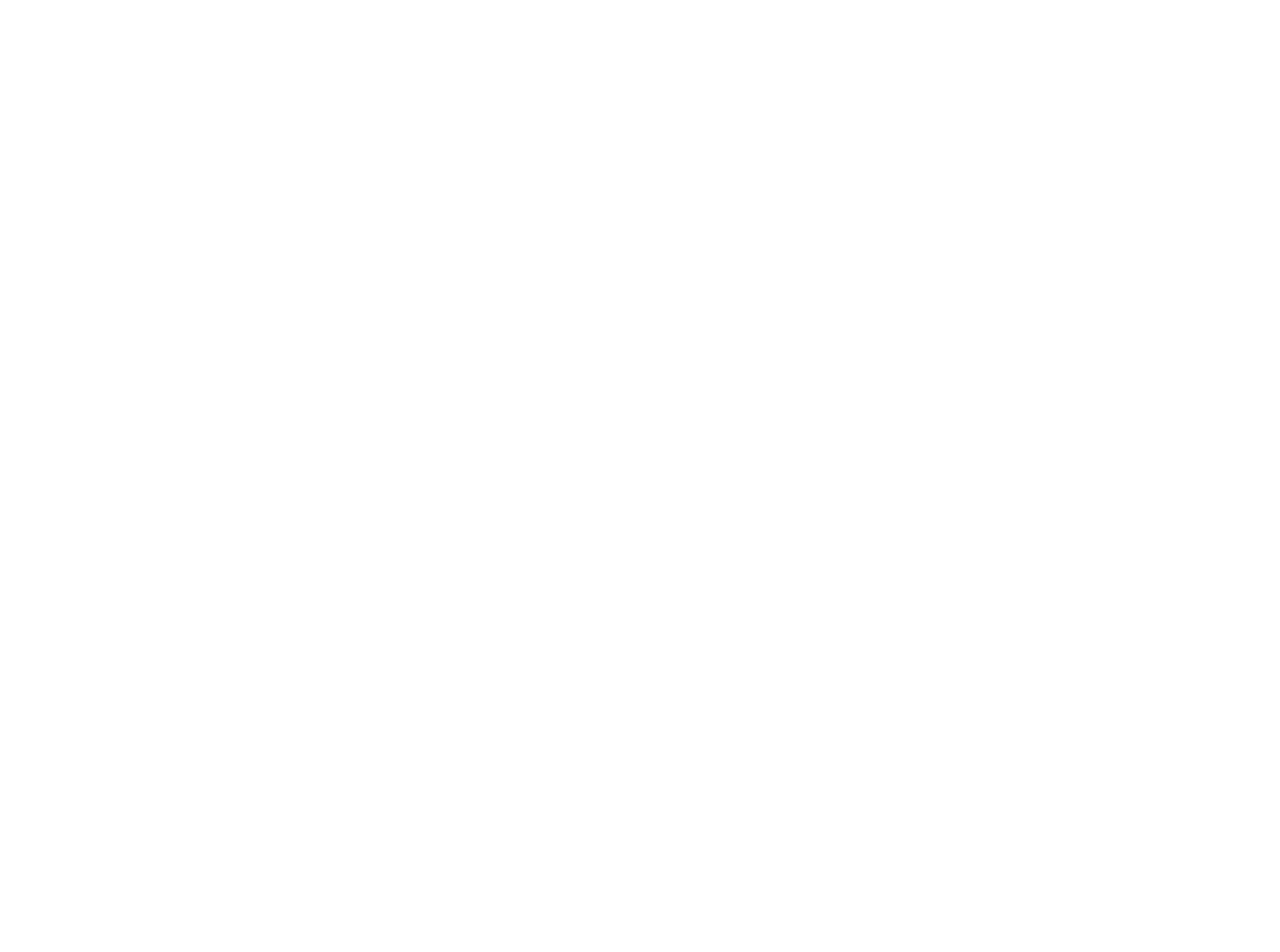
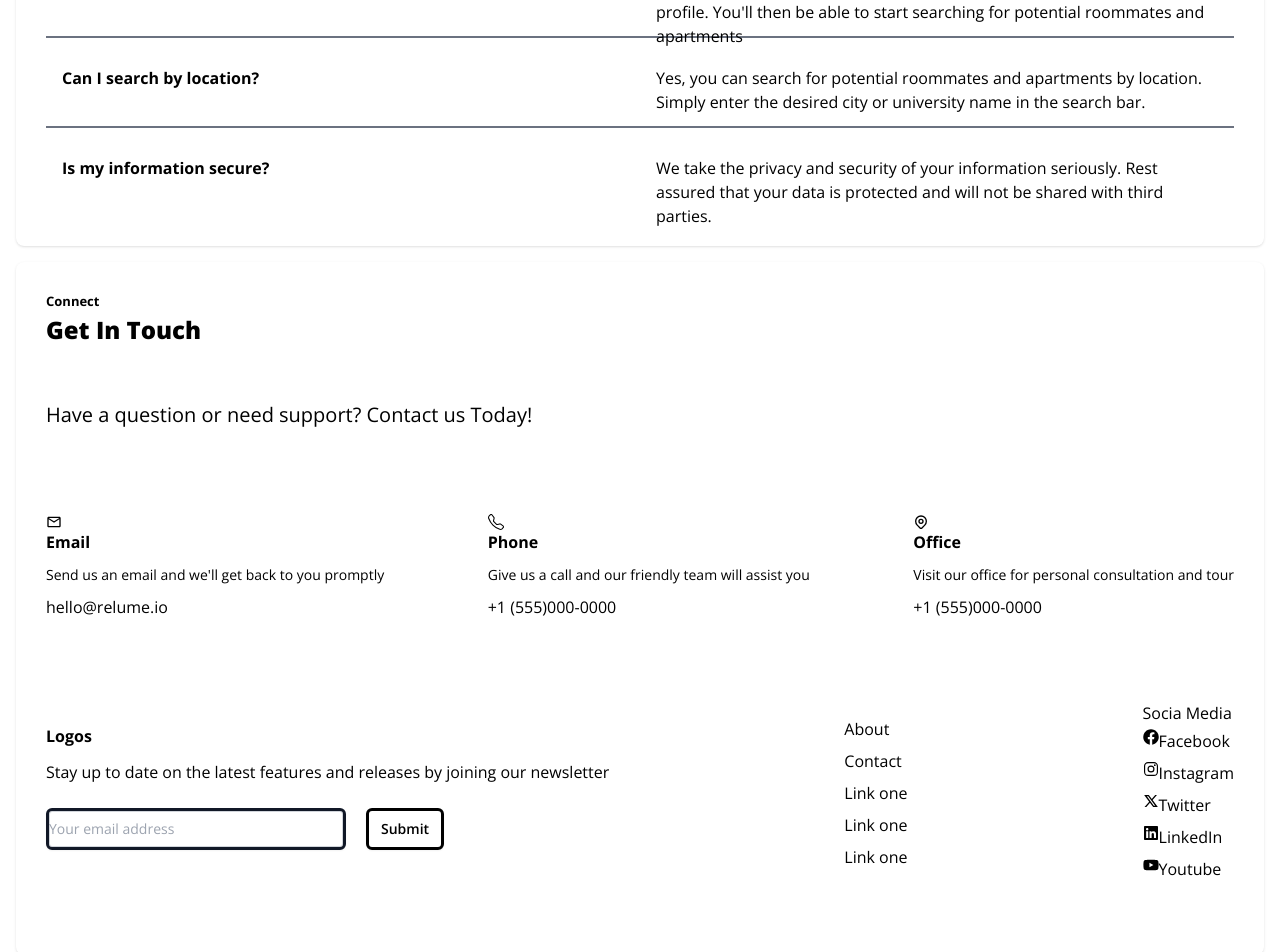
Before and after one commit to sreedhar-shreyas/NEARLY, a Next.js app: page / in a window 1280 px wide. Shown: the part 540-1492 px from the top of the page. Before the commit the page ends 800 px from the top, so only its background shows below. Built offline with nearby package versions, Linux system fonts and the light colour scheme.

Commit message:
Commitng contact and FAQ section

```diff
--- /dev/null
+++ b/app/pages/Footer/Connect.css
@@ -0,0 +1,99 @@
+
+.bg-white {
+    padding: 30px;
+}
+
+.connectHeading {
+    font-weight: 700;
+    font-size: small;
+}
+
+.connectDiscription {
+
+    font-weight: 900;
+    font-size: x-large;
+    margin-bottom: 20px;
+}
+
+.connect {
+
+    font-size: 20px;
+    margin-bottom: 20px;
+}
+.contactDetails {
+    display: flex;
+    justify-content: space-between;
+}
+
+.email,
+.contact,
+.address {
+    text-align: center;
+}
+
+.emailHeading,
+.phoneHeading,
+.addressHeading {
+    display: flex;
+    font-size: 16px;
+    font-weight: bold;
+    margin-bottom: 10px;
+    justify-content: flex-start;
+}
+
+.emaildiscription,
+.phonediscription,
+.addressdiscription {
+    font-size: 14px;
+    display: flex;
+    justify-content: flex-start;
+    margin-bottom: 10px;
+}
+
+a {
+    color: black;
+    text-decoration: none;
+    display: flex;
+    justify-content: flex-start;
+}
+
+a:hover {
+    text-decoration: underline;
+}
+
+#fname{
+    border: solid;
+}
+#newslettersubmit{
+    border: solid;
+}
+.space {
+    margin-right: 10px;
+}
+.connectsection{
+    align-items: center;
+    padding-top: 50px;
+    display: flex;
+    justify-content: space-between;;
+}
+.icon{
+    display: flex;
+}
+MdMailOutline,BsTelephone,HiOutlineLocationMarker{
+    size: x-large;
+}
+.block{
+    width: 300px;
+}
+.rounded{
+color: aliceblue;
+}
+#newslettersubmit{
+    background-color: white;
+    color: black;
+    margin-left: 20px;
+}
+.formnewsletter{
+    width: 100%;
+    display: flex;
+}
--- /dev/null
+++ b/app/pages/Footer/Connect.tsx
@@ -0,0 +1,112 @@
+import React from 'react';
+import './Connect.css';
+import { RiTwitterXLine } from "react-icons/ri";
+
+import { MdMailOutline } from "react-icons/md";
+import { BsTelephone } from "react-icons/bs";
+import { HiOutlineLocationMarker } from "react-icons/hi";
+import { FaFacebook } from "react-icons/fa";
+import { IoLogoInstagram } from "react-icons/io5";
+import { FaLinkedin } from "react-icons/fa";
+import { FaYoutube } from "react-icons/fa";
+
+export default function Connect() {
+    return (
+        <div className='bg-white rounded-lg shadow m-4 dark:bg-white-800'>
+            <div className='connectHeading'>Connect</div>
+            <div className='connectDiscription'>Get In Touch</div>
+            <div className='connect py-8'>Have a question or need support? Contact us Today!</div>
+            <div className='contactDetails py-8'>
+                <div className='email'>
+                    <div className='testmail'>
+                        <MdMailOutline />
+                    </div>
+                    <div className='emailHeading'>
+                        Email
+                    </div>
+                    <div className='emaildiscription' > Send us an email and we'll get back to you promptly</div>
+                    <a href='mailto:hello@relume.io'>hello@relume.io</a>
+                </div>
+                <div className='contact'>
+                    <BsTelephone />
+                    <div className='phoneHeading'>
+                        Phone
+                    </div>
+                    <div className='phonediscription' > Give us a call and our friendly team will assist you</div>
+                    <a href='tel:+1(555)000-0000'>+1 (555)000-0000</a>
+
+                </div>
+                <div className='address'>
+                    <HiOutlineLocationMarker />
+                    <div className='phoneHeading'>
+                        Office
+                    </div>
+                    <div className='addressdiscription' >Visit our office for personal consultation and tour</div>
+                    <a href='tel:+1(555)000-0000'>+1 (555)000-0000</a>
+
+                </div>
+            </div>
+            <div className='connectsection py-10'>
+                <div className='logo'>
+                    <div className='logosName font-bold'>
+                        Logos
+                    </div>
+                    <div className='logo-disc py-3'>
+                        Stay up to date on the latest features and releases by joining our newsletter
+                    </div>
+                    <div className='flex items-center gap-x-3'>
+                        <form className='formnewsletter py-3'>
+                            <input type="input" id="fname" name="fname"  className='block w-full rounded-md border-0 py-1.5 text-gray-900 shadow-sm ring-1 ring-inset ring-gray-300 placeholder:text-gray-400 focus:ring-2 focus:ring-inset focus:ring-indigo-600 sm:text-sm sm:leading-6' placeholder='Your email address'/>
+                            <input type="submit" value="Submit" id="newslettersubmit" className='rounded-md bg-indigo-600 px-3 py-2 text-sm font-semibold text-white shadow-sm hover:bg-indigo-500 focus-visible:outline focus-visible:outline-2 focus-visible:outline-offset-2 focus-visible:outline-indigo-600"'/>
+                        </form>
+
+                    </div>
+                </div>
+
+                <div className='column-1'>
+                <div className='list'>
+                <ul>
+                    <li><a className='py-1' href='#'>About</a></li>
+                    <li><a className='py-1'href='#'>Contact</a></li>
+                    <li><a className='py-1'href='#'>Link one</a></li>
+                    <li><a className='py-1'href='#'>Link one</a></li>
+                    <li><a className='py-1'href='#'>Link one</a></li>
+
+                </ul>
+
+                </div>
+
+                </div>
+                {/* <div className='column-2'> Column Two
+                <div className='list'>
+                <ul>
+                    <li><a href='#'>Link one</a></li>
+                    <li><a href='#'>Link one</a></li>
+                    <li><a href='#'>Link one</a></li>
+                    <li><a href='#'>Link one</a></li>
+                    <li><a href='#'>Link one</a></li>
+
+                </ul>
+
+                </div>
+
+                </div> */}
+                <div className='socialmedia'>
+                    Socia Media
+                <ul>
+                <li><div className='icon py-1'><FaFacebook /><a  href='#'>Facebook</a></div></li>
+                    <li><div className='icon py-1'><IoLogoInstagram /><a href='#'>Instagram</a></div></li>
+                    <li><div className='icon py-1'><RiTwitterXLine /><a href='#'>Twitter</a></div></li>
+                    <li><div className='icon py-1'><FaLinkedin /><a href='#'>LinkedIn</a></div></li>
+                    <li><div className='icon py-1 '><FaYoutube /><a  href='#'>Youtube</a></div></li>
+
+                </ul>
+                </div>
+
+
+
+                </div>
+
+            </div>
+    );
+}
--- /dev/null
+++ b/app/pages/Footer/FrequentQuestions.tsx
@@ -0,0 +1,59 @@
+import React from 'react'
+
+function FrequentQuestions() {
+    return (
+        <div className='bg-white rounded-lg shadow m-4 dark:bg-white-800'>
+            <div className='text-3xl font-bold font-sans'>FAQ</div>
+            <p className='py-8'>Find answers to common questions about our roommate matching service</p>
+            <div className="border-t-2 border-gray-500 h-0 my-4 py-3">
+                <div className="flex">
+                    <div className="w-1/2 p-4 font-bold"> How does it work?
+                    </div>
+                    <div className="w-1/2 p-4">
+                        Our service matches potential roommates based on their university and interests. Once matched, we show them potential apartment listings they can move into together.  </div>
+                </div>
+            </div>
+
+
+            <div className="border-t-2 border-gray-500 h-0 my-16 py-3">
+                <div className="flex">
+                    <div className="w-1/2 p-4 font-bold">Is it free?
+                    </div>
+                    <div className="w-1/2 p-4">
+                        Yes, our roommate matching service is completely free to use  </div>
+                </div>
+            </div>
+
+
+            <div className="border-t-2 border-gray-500 h-0 my-16 py-3">
+                <div className="flex">
+                    <div className="w-1/2 p-4 font-bold"> How do I sign up?
+                    </div>
+                    <div className="w-1/2 p-4">
+                        To sign up, simply create an account on our website and complete your profile. You'll then be able to start searching for potential roommates and apartments</div>
+                </div>
+            </div>
+            <div className="border-t-2 border-gray-500 h-0 my-16 py-3">
+                <div className="flex">
+                    <div className="w-1/2 p-4 font-bold"> Can I search by location?
+                    </div>
+                    <div className="w-1/2 p-4">
+                        Yes, you can search for potential roommates and apartments by location. Simply enter the desired city or university name in the search bar. </div>
+                </div>
+            </div>
+            <div className="border-t-2 border-gray-500 h-0 my-16 py-3">
+                <div className="flex">
+                    <div className="w-1/2 p-4 font-bold"> Is my information secure?
+                    </div>
+                    <div className="w-1/2 p-4">
+                        We take the privacy and security of your information seriously. Rest assured that your data is protected and will not be shared with third parties. </div>
+                </div>
+            </div>
+
+        </div>
+
+
+    )
+}
+
+export default FrequentQuestions;
--- a/app/pages/User_Home/userHomePage.tsx
+++ b/app/pages/User_Home/userHomePage.tsx
@@ -1,5 +1,7 @@
 import Herosection from "@/app/components/homepage/section1/Herosection"
 import About from "../About/about"
+import Connect from "../Footer/Connect"
+import FrequentQuestions from "../Footer/FrequentQuestions"
 
 function UserHomePage() {
   return (
@@ -11,6 +13,9 @@ function UserHomePage() {
 
       <Herosection/>
       ^this is a section
+      <FrequentQuestions />
+
+      <Connect />
     </>
   )
 }
```
Also changed, not shown: package.json (+6 -4 lines), 1 other file (tests, documents, lock files or other folders).
